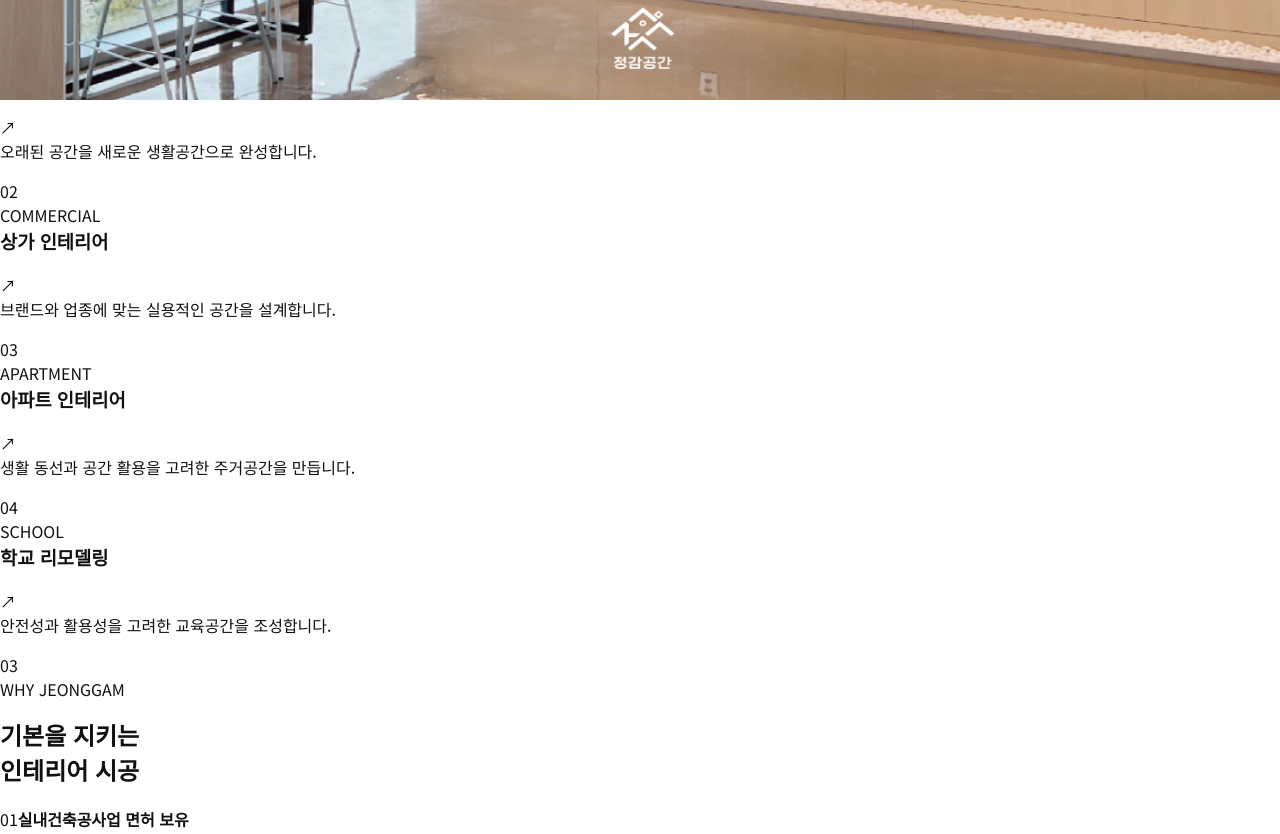
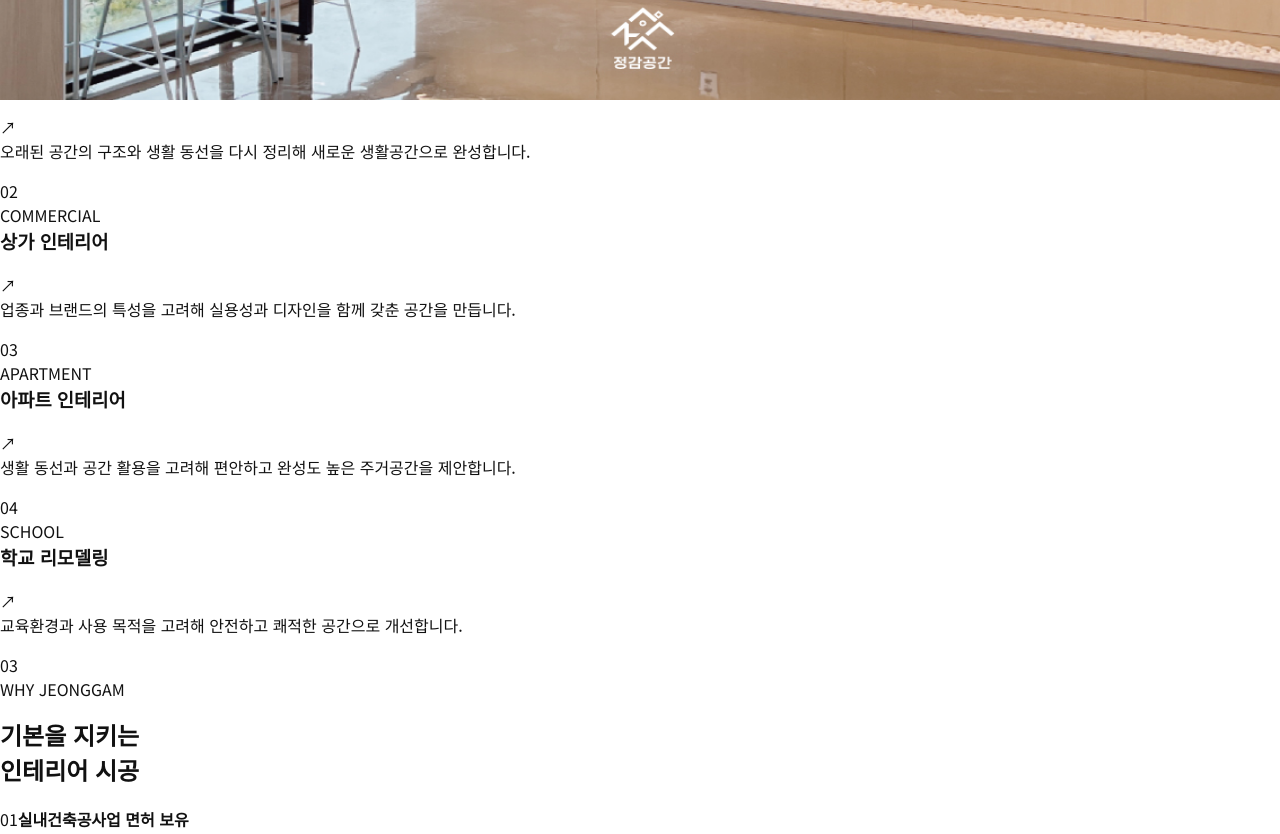
Before and after one commit to rlatngud1995-blip/gonggam, a Next.js app: page / in a window 1280 px wide. Shown: the part 700-1534 px from the top of the page. Built offline with nearby package versions, Linux system fonts and the light colour scheme; no server answers.

Commit message:
Update page.tsx

```diff
--- a/app/page.tsx
+++ b/app/page.tsx
@@ -6,7 +6,8 @@ const services = [
     number: "01",
     title: "구축 인테리어",
     english: "OLD HOUSE",
-    description: "오래된 공간을 새로운 생활공간으로 완성합니다.",
+    description:
+      "오래된 공간의 구조와 생활 동선을 다시 정리해 새로운 생활공간으로 완성합니다.",
     href: "/services/old-house",
     image: "/IMG_2041.jpeg",
   },
@@ -14,7 +15,8 @@ const services = [
     number: "02",
     title: "상가 인테리어",
     english: "COMMERCIAL",
-    description: "브랜드와 업종에 맞는 실용적인 공간을 설계합니다.",
+    description:
+      "업종과 브랜드의 특성을 고려해 실용성과 디자인을 함께 갖춘 공간을 만듭니다.",
     href: "/services/commercial",
     image: "/IMG_2040.jpeg",
   },
@@ -22,7 +24,8 @@ const services = [
     number: "03",
     title: "아파트 인테리어",
     english: "APARTMENT",
-    description: "생활 동선과 공간 활용을 고려한 주거공간을 만듭니다.",
+    description:
+      "생활 동선과 공간 활용을 고려해 편안하고 완성도 높은 주거공간을 제안합니다.",
     href: "/services/apartment",
     image: "/IMG_2042.jpeg",
   },
@@ -30,7 +33,8 @@ const services = [
     number: "04",
     title: "학교 리모델링",
     english: "SCHOOL",
-    description: "안전성과 활용성을 고려한 교육공간을 조성합니다.",
+    description:
+      "교육환경과 사용 목적을 고려해 안전하고 쾌적한 공간으로 개선합니다.",
     href: "/services/school",
     image: "/IMG_2043.jpeg",
   },
@@ -250,7 +254,9 @@ function ScrollReveal() {
                 }
               );
 
-              elements.forEach((element) => observer.observe(element));
+              elements.forEach((element) => {
+                observer.observe(element);
+              });
             };
 
             if (document.readyState === "loading") {
```
